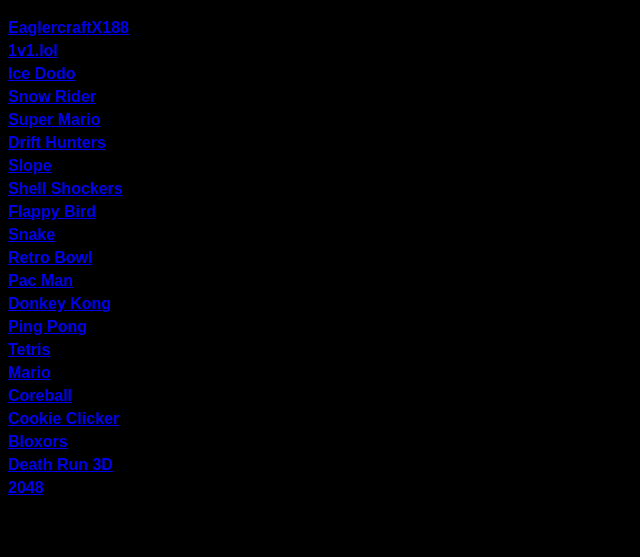
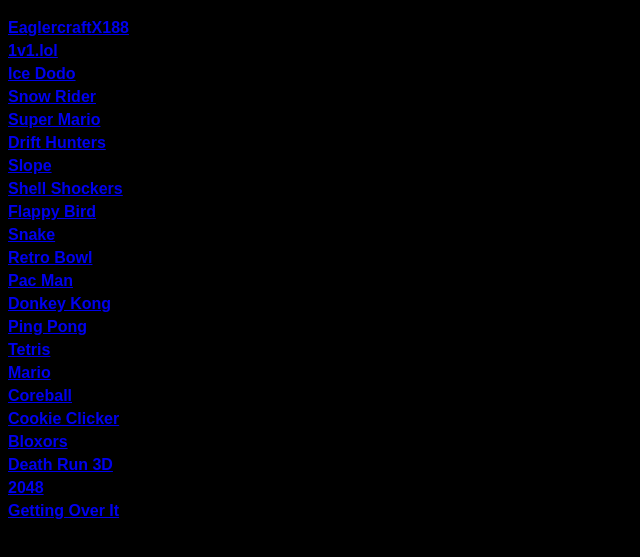
Before and after one commit to bodedeneal/mywebsite.co, a plain HTML site: page index.html in a window 1280 px wide. Shown: the part 61-618 px from the top of the page, without its empty margins (0-640 px from the left). Drawn offline with Linux system fonts and the light colour scheme.

Commit message:
Update index.html

```diff
--- a/index.html
+++ b/index.html
@@ -49,6 +49,7 @@
         <a href="https://bodedeneal.github.io/bloxors/" target="_blank" rel="noopener noreferrer">Bloxors</a>
         <a href="https://bodedeneal.github.io/Deathrun3d/" target="_blank" rel="noopener noreferrer">Death Run 3D</a>
         <a href="https://bodedeneal.github.io/2048/" target="_blank" rel="noopener noreferrer">2048</a>
+        <a href="https://bodedeneal.github.io/GettingOverItBlueArchiveWebVersion/" target="_blank" rel="noopener noreferrer">Getting Over It</a>
     </div>
 </body>
 </html>
```
